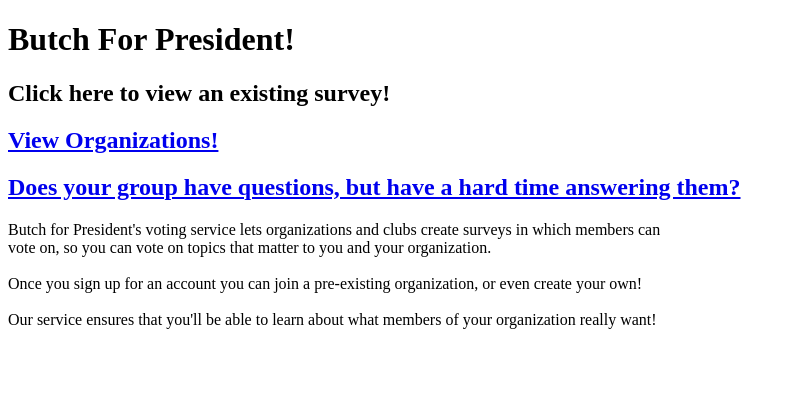
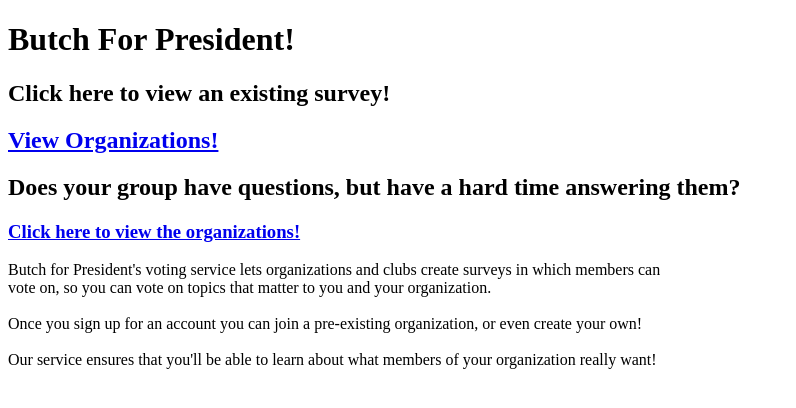
Before and after one commit to Vishal-Malireddi/Voting-System-Butch-for-President-, a Django app: page /orgvote/ in a window 1280 px wide. Shown: the part 88-496 px from the top of the page, without its empty margins (0-796 px from the left). Run offline with Django 4.2, Linux system fonts and the light colour scheme.

Commit message:
small change

```diff
--- a/src/orgvote/templates/orgvote/home.html
+++ b/src/orgvote/templates/orgvote/home.html
@@ -46,8 +46,11 @@
 
     <div class="indexMainText">
         <h2>
-            <a href="{% url 'orgvote:Organizations' %}">Does your group have questions, but have a hard time answering them?</a>
+            Does your group have questions, but have a hard time answering them?
         </h2>
+        <h3>
+            <a href="{% url 'orgvote:Organizations' %}">Click here to view the organizations!</a>
+        </h3>
 
         <p id="indexCentered">
             Butch for President's voting service lets organizations and clubs create surveys in which members can <br>
```
